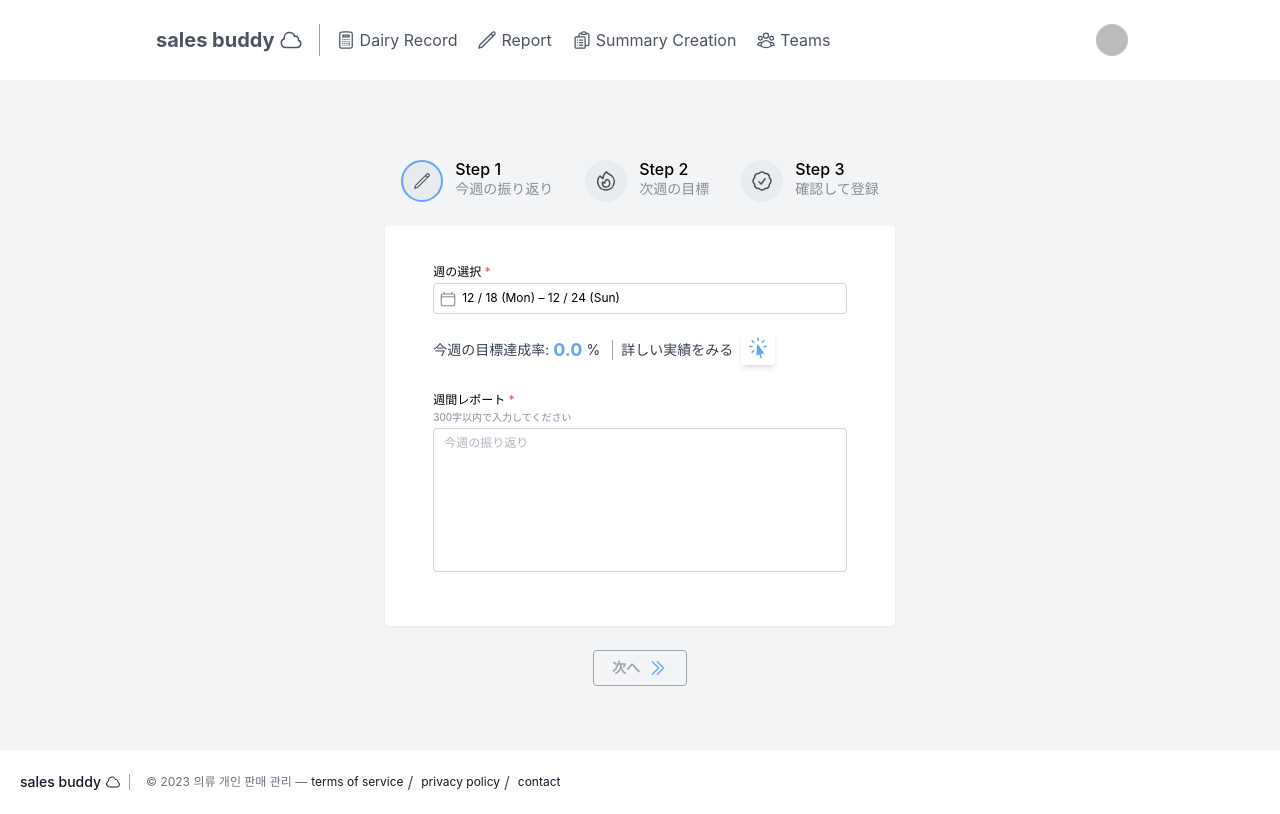
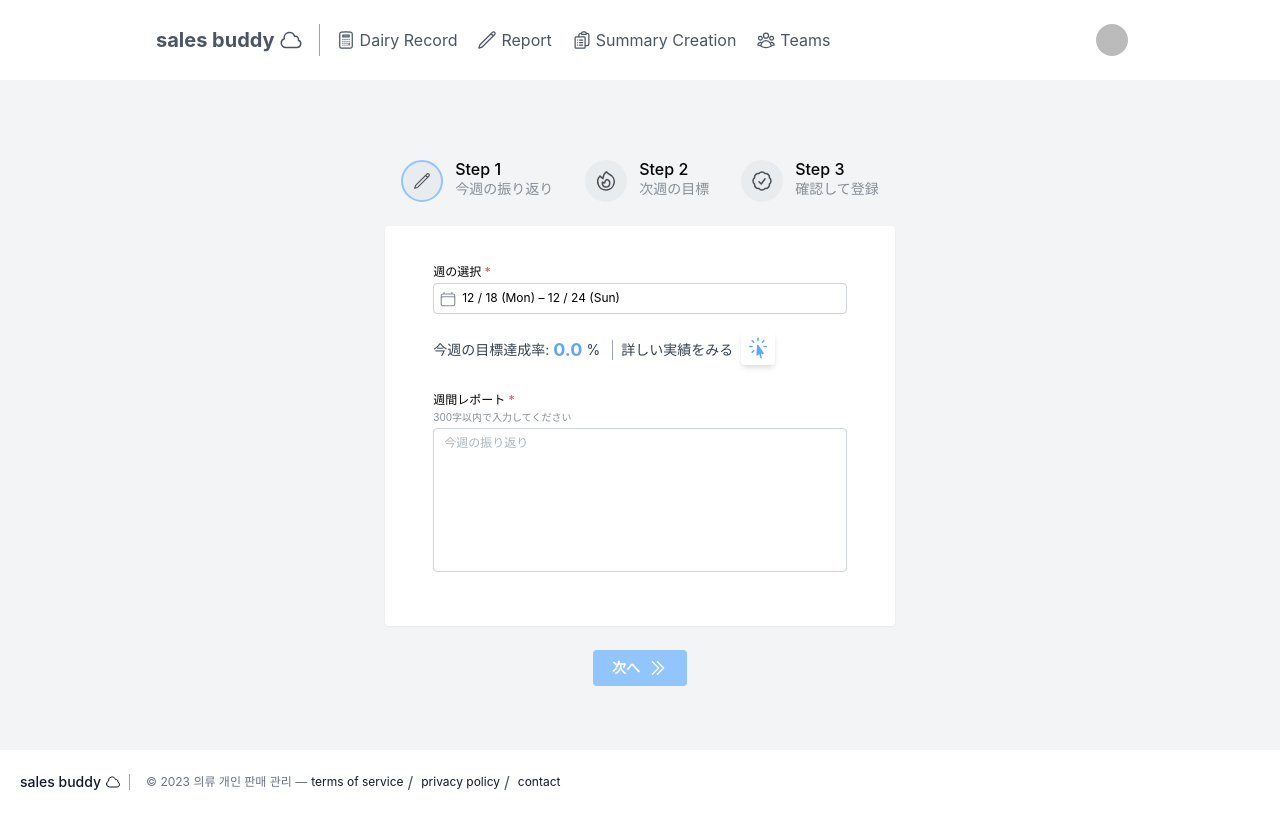
Before and after one commit to eriplume/sales_buddy, a Next.js app: page /weekly in a window 1280 px wide. Built offline with nearby package versions, Linux system fonts and the light colour scheme; no server answers; sample sign-in values are in the browser's storage.

Commit message:
:lipstick: Update: デザイン修正 #32

```diff
--- a/app/components/page/StepForm/StepperIcon.tsx
+++ b/app/components/page/StepForm/StepperIcon.tsx
@@ -5,7 +5,7 @@ export default function StepperIcon({ active } :any) {
   return (
     <>
       <div className="pb-5 px-5 md:hidden">
-        <Stepper active={active} size="xs" color='#60a5fa'>
+        <Stepper active={active} size="xs" color='#93c5fd'>
           <Stepper.Step  />
           <Stepper.Step  />
           <Stepper.Step  />
@@ -15,7 +15,7 @@ export default function StepperIcon({ active } :any) {
       <div className="p-4 mb-2 hidden md:block">
         <Stepper
           active={active}
-          color='#60a5fa'
+          color='#93c5fd'
           size="md"
         >
           <Stepper.Step
--- a/app/components/ui/button/BackButton.tsx
+++ b/app/components/ui/button/BackButton.tsx
@@ -9,7 +9,7 @@ type BackButtonProps = {
 
 export default function BackButton({ size, type, onClick }: BackButtonProps) {
   return (
-    <Button size={size} type={type} variant="outline" color="#9ca3af" onClick={onClick}>
+    <Button size={size} type={type} variant="outline" color="#9ca3af" onClick={onClick} className='hover:shadow-md'>
       <ChevronDoubleLeftIcon className="w-5 h-5 mr-2 text-gray-600" />
       戻る
     </Button>
--- a/app/components/ui/button/NextButton.tsx
+++ b/app/components/ui/button/NextButton.tsx
@@ -9,9 +9,9 @@ type NextButtonProps = {
 
 export default function NextButton({ size, type, onClick }: NextButtonProps) {
   return (
-    <Button size={size} type={type} variant="outline" color="#9ca3af" onClick={onClick}>
+    <Button size={size} type={type} variant="filled" color="#93c5fd" onClick={onClick} className='hover:shadow-md'>
       次へ
-      <ChevronDoubleRightIcon className="w-5 h-5 ml-2 text-blue-400" />
+      <ChevronDoubleRightIcon className="w-5 h-5 ml-2" />
     </Button>
   )
 }
--- a/app/components/ui/button/SkipButton.tsx
+++ b/app/components/ui/button/SkipButton.tsx
@@ -10,9 +10,9 @@ type SkipButtonProps = {
 
 export default function SkipButton({ size, type, onClick, children }: SkipButtonProps) {
   return (
-    <Button size={size} type={type} variant="outline" color="#9ca3af" onClick={onClick}>
+    <Button size={size} type={type} variant="outline" color="#9ca3af" onClick={onClick} className='hover:shadow-md'>
       {children}
-      <ForwardIcon className="w-5 h-5 ml-2 text-yellow-300" />
+      <ForwardIcon className="w-6 h-6 ml-2 text-blue-300" />
     </Button>
   )
 }
```
